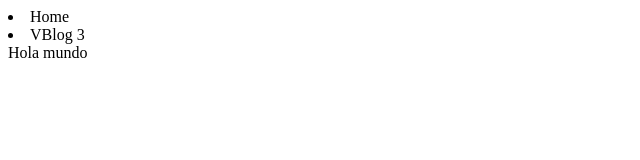
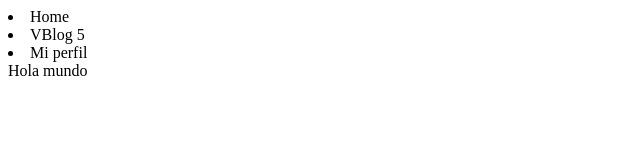
Before and after one commit to AlexRed73/Taller-GitHub, a plain HTML site: page index.html in a window 1280 px wide. Shown: the whole page, without its empty margins (0-640 px from the left). Drawn offline with Linux system fonts and the light colour scheme.

Commit message:
Agregar Mi perfil

```diff
--- a/index.html
+++ b/index.html
@@ -7,7 +7,8 @@
 <body>
     <nav>
         <li>Home</li>
-        <li>VBlog 3</li>
+        <li>VBlog 5</li>
+        <li>Mi perfil</li>
     </nav>
     Hola mundo
 </body>
```
